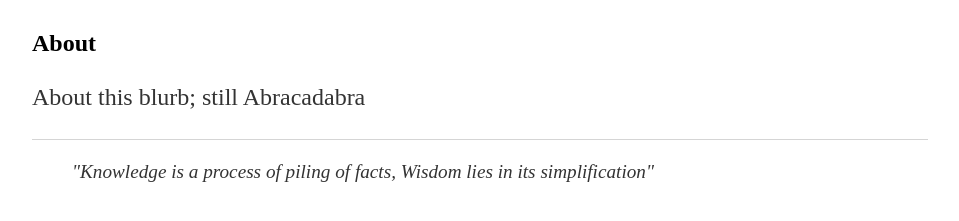
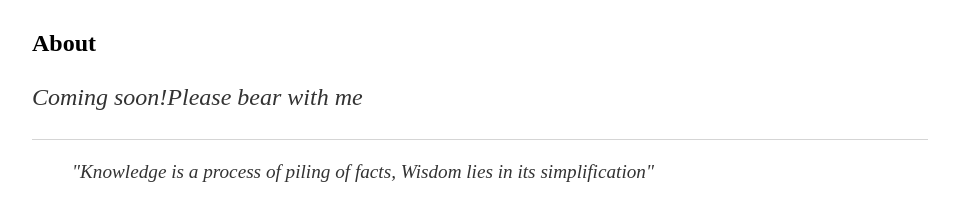
Before and after one commit to finuntech/finuntech.github.io, a Jekyll site: the page built from about/index.html, in a window 1280 px wide. Shown: the part 167-388 px from the top of the page, without its empty margins (160-1119 px from the left). Built offline with Jekyll 4.4.1, drawn with Linux system fonts in a browser that asks for light colours.

```diff
--- a/about/index.html
+++ b/about/index.html
@@ -5,5 +5,5 @@ title: The UnTech Blog
 <div class="blurb">
 	<h1> The UnTECH Blog!</h1>
 	<h2>About</h2>
-	<p>About this blurb; still Abracadabra</p>
+	<p><em>Coming soon!Please bear with me </em></p>
 </div><!-- /.blurb -->
```
